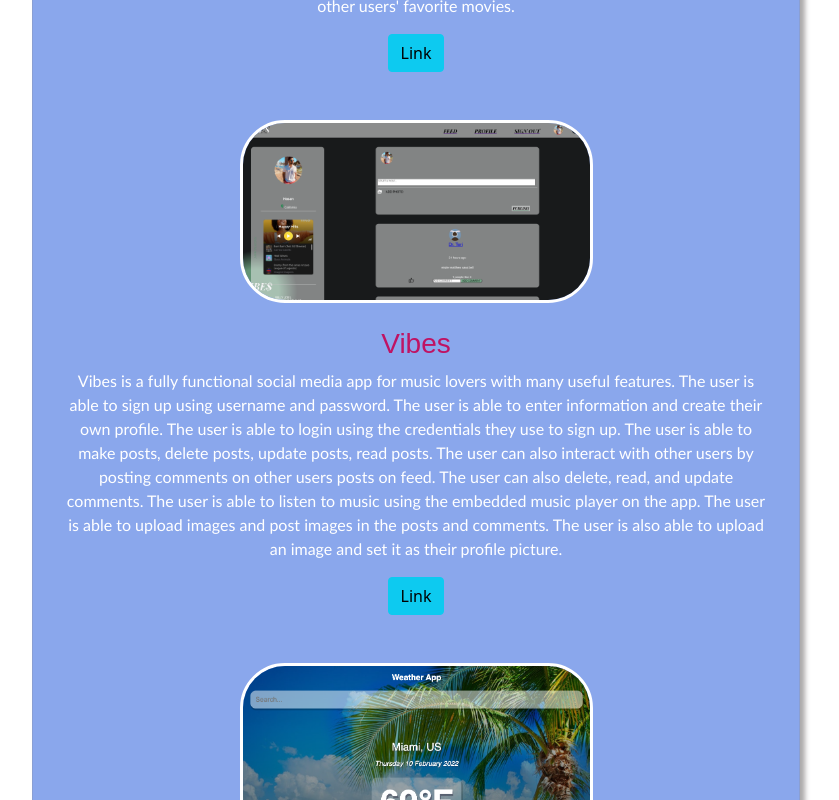
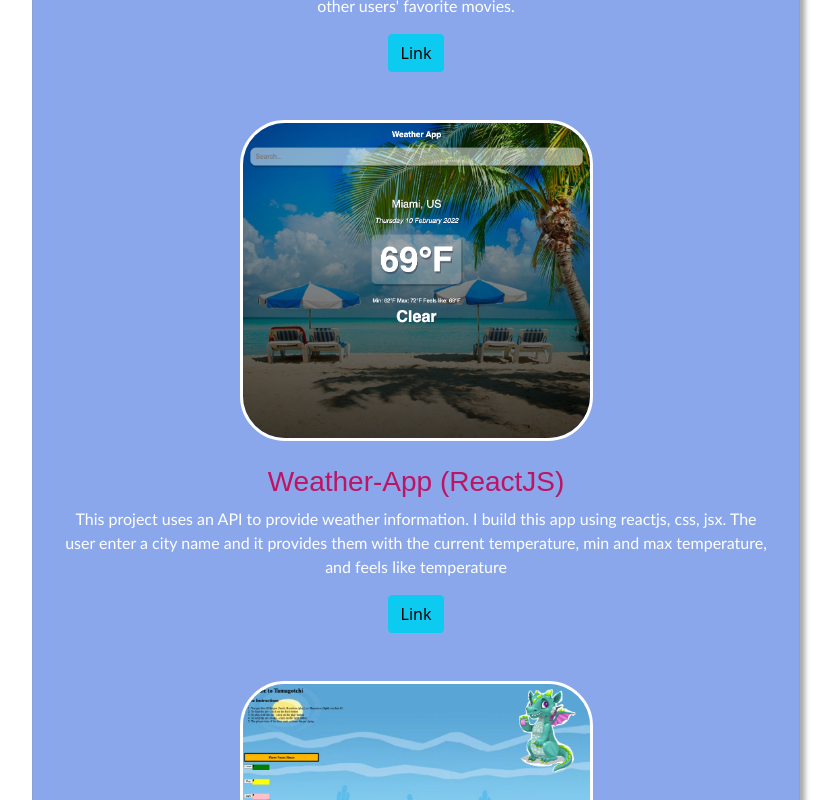
Before and after one commit to Hasanrizvi1993/portfolio-hasan, a React (Create React App) app: page / in a window 1280 px wide. Shown: the part 2060-2860 px from the top of the page, without its empty margins (224-1063 px from the left). Built offline with nearby package versions, Linux system fonts and the light colour scheme.

Commit message:
removed vibes app from data.js

```diff
--- a/src/data.js
+++ b/src/data.js
@@ -16,14 +16,6 @@ export const projects = [
 			"This App is a personal collection application which allows its user to add movies and actors of their choice and provide reviews for others to see. This app also allows users to like and post reviews on other users' favorite movies.",
 		image: "./movie-project.png",
 		link: "https://movie-actor.herokuapp.com/",
-	},
-	{
-		title: "Vibes",
-		subtitle: "MERN Stack - MongoDB, Express, React, Nodejs",
-		description:
-			"Vibes is a fully functional social media app for music lovers with many useful features. The user is able to sign up using username and password. The user is able to enter information and create their own profile. The user is able to login using the credentials they use to sign up. The user is able to make posts, delete posts, update posts, read posts. The user can also interact with other users by posting comments on other users posts on feed. The user can also delete, read, and update comments. The user is able to listen to music using the embedded music player on the app. The user is able to upload images and post images in the posts and comments. The user is also able to upload an image and set it as their profile picture.",
-		image: "./vibes.png",
-		link: "https://bussin.herokuapp.com/",
 	},
 	{
 		title: "Weather-App (ReactJS)",
```
